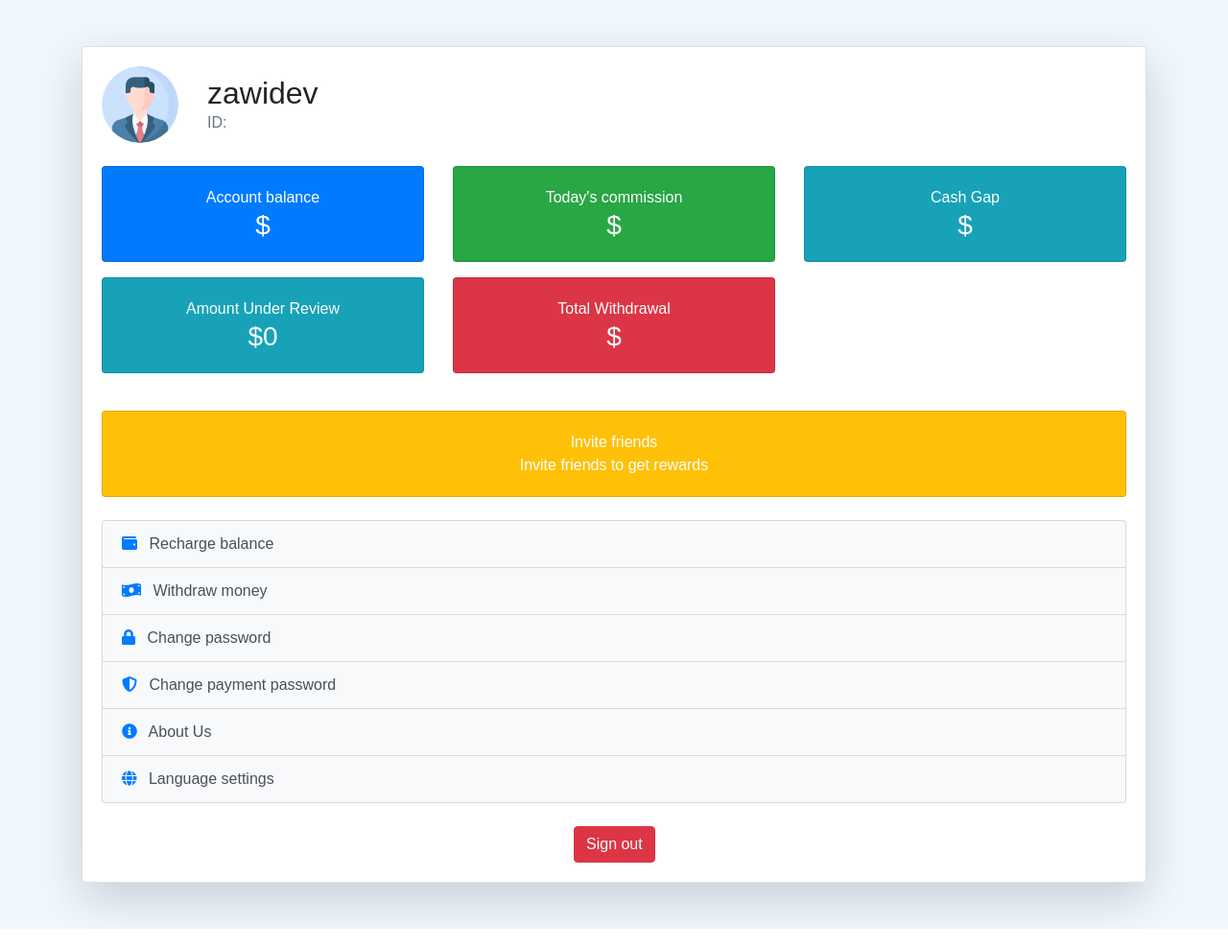
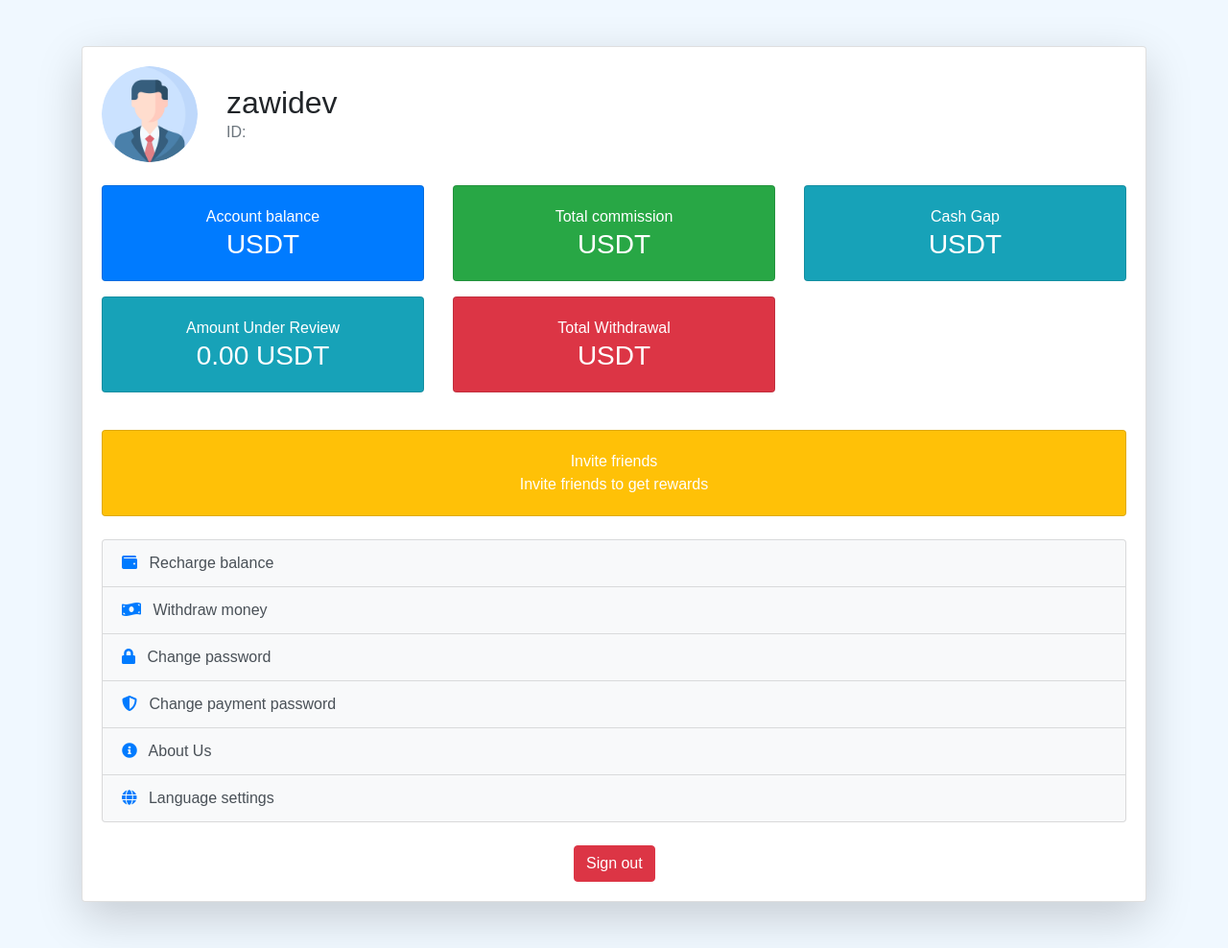
Before and after one commit to rawnsb/MarketingHub, a Django app: page /home/mine/ in a window 1280 px wide. Shown: the whole page at 96% size. Run offline with Django 5.2, Linux system fonts and the light colour scheme; a user stored in the database is signed in; data comes from the database, SQL or seed files in the repository; some libraries are stand-ins or nearby versions.

Commit message:
Update mine.html

```diff
--- a/templates/profile/mine.html
+++ b/templates/profile/mine.html
@@ -9,6 +9,15 @@
     <link rel="stylesheet" href="https://cdnjs.cloudflare.com/ajax/libs/font-awesome/5.15.3/css/all.min.css">
     <link rel="stylesheet" href="{% static 'style/style.css' %}">
 </head>
+<style>
+
+  .profile-pic {
+    width: 100px;
+    height: 100px;
+    object-fit: cover; /* Ensures the image maintains its aspect ratio */
+}
+
+</style>
 <body>
     <div class="container my-5">
         <div class="card shadow-lg animated fadeIn">
@@ -16,14 +25,13 @@
                 {% include "Base/alert.html" %}
                 <div class="row align-items-center mb-4 animated slideInLeft">
                     <div class="col-auto">
-                        {% if request.user.profile.profile_image %}
-                         <img src="{{  request.user.profile.profile_image.url }}" alt="Profile Picture" class="profile-pic rounded-circle">
-                         {% else %}
-                         <img src="{%  static 'icon/profile_icon.png' %}" alt="Profile Picture" class="profile-pic rounded-circle">
-                          {% endif %}
+            {% if request.user.profile.profile_image %}
+                <img src="{{ request.user.profile.profile_image.url }}" alt="Profile Picture" class="profile-pic rounded-circle">
+            {% else %}
+                <img src="{% static 'icon/profile_icon.png' %}" alt="Profile Picture" class="profile-pic rounded-circle">
+            {% endif %}
+        </div>
 
-
-                    </div>
                     <div class="col">
                         <h2 class="mb-0">{{ request.user.username }}</h2>
                         <p class="mb-0 text-muted">ID: {{ request.user.email }}</p>
@@ -35,15 +43,15 @@
                         <div class="card bg-primary text-white">
                             <div class="card-body">
                                 <p class="mb-0">Account balance</p>
-                                <h3 class="mb-0">${{ request.user.balance.account_balance }}</h3>
+                                <h3 class="mb-0">{{ request.user.balance.account_balance }} USDT</h3>
                             </div>
                         </div>
                     </div>
                     <div class="col-md-4 mb-3 animated zoomIn">
                         <div class="card bg-success text-white">
                             <div class="card-body">
-                                <p class="mb-0">Today's commission</p>
-                                <h3 class="mb-0">${{ request.user.balance.today_commission }}</h3>
+                                <p class="mb-0">Total commission</p>
+                                <h3 class="mb-0">{{ request.user.balance.total_commission }} USDT</h3>
                             </div>
                         </div>
                     </div>
@@ -51,7 +59,7 @@
                         <div class="card bg-info text-white">
                             <div class="card-body">
                                 <p class="mb-0">Cash Gap</p>
-                                <h3 class="mb-0">${{ request.user.gapamount.gap_amount }}</h3>
+                                <h3 class="mb-0">{{ request.user.gapamount.gap_amount }} USDT</h3>
                             </div>
                         </div>
                     </div>
@@ -62,12 +70,12 @@
                                 {% with latest_withdraw=request.user.withdraw_set.all|dictsort:"-created_at"|first %}
         {% if latest_withdraw %}
             {% if latest_withdraw.processed %}
-                <h3 class="mb-0">$0</h3>
+                <h3 class="mb-0">0.00 USDT</h3>
             {% else %}
-                <h3 class="mb-0">${{ latest_withdraw.amount }}</h3>
+                <h3 class="mb-0">{{ latest_withdraw.amount }} USDT</h3>
             {% endif %}
         {% else %}
-            <h3 class="mb-0">$0</h3>
+            <h3 class="mb-0">0.00 USDT</h3>
         {% endif %}
     {% endwith %}
                             </div>
@@ -77,7 +85,7 @@
                         <div class="card bg-danger text-white">
                             <div class="card-body">
                                 <p class="mb-0">Total Withdrawal</p>
-                                <h3 class="mb-0">${{ request.user.balance.total_withdrawal }}</h3>
+                                <h3 class="mb-0">{{ request.user.balance.total_withdrawal }} USDT</h3>
                             </div>
                         </div>
                     </div>
```
